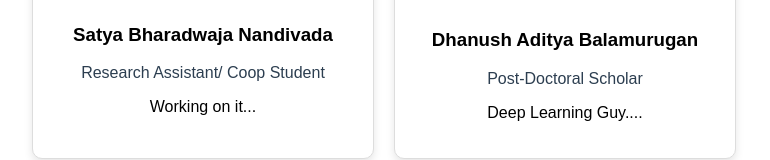
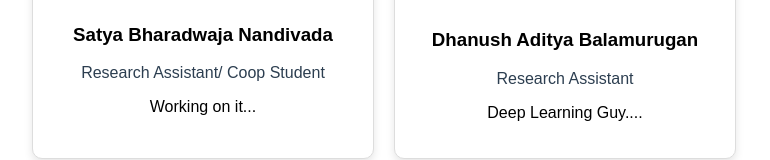
Before and after one commit to SreeSatyaGit/VanajaLab, a React (Create React App) app: page /People in a window 1280 px wide. Shown: the part 2783-2943 px from the top of the page, without its empty margins (8-778 px from the left). Built offline with nearby package versions, Linux system fonts and the light colour scheme.

Commit message:
Comments on Dhanu

```diff
--- a/src/People.js
+++ b/src/People.js
@@ -50,7 +50,7 @@ function People() {
     },
     {
       name: "Dhanush Aditya Balamurugan",
-      title: "Post-Doctoral Scholar",
+      title: "Research Assistant",
       description: "Deep Learning Guy....",
       img: Dhanu
     },
```
